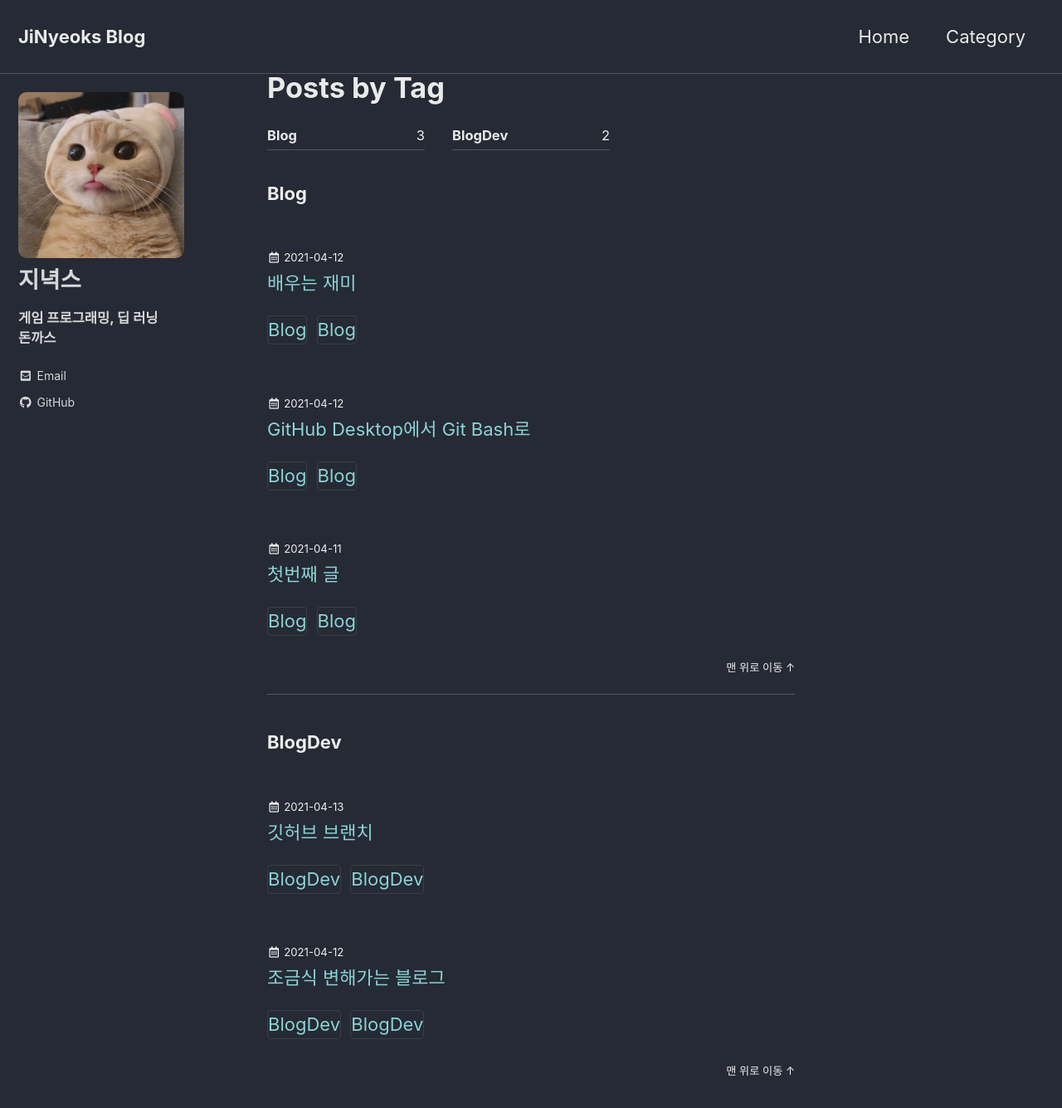
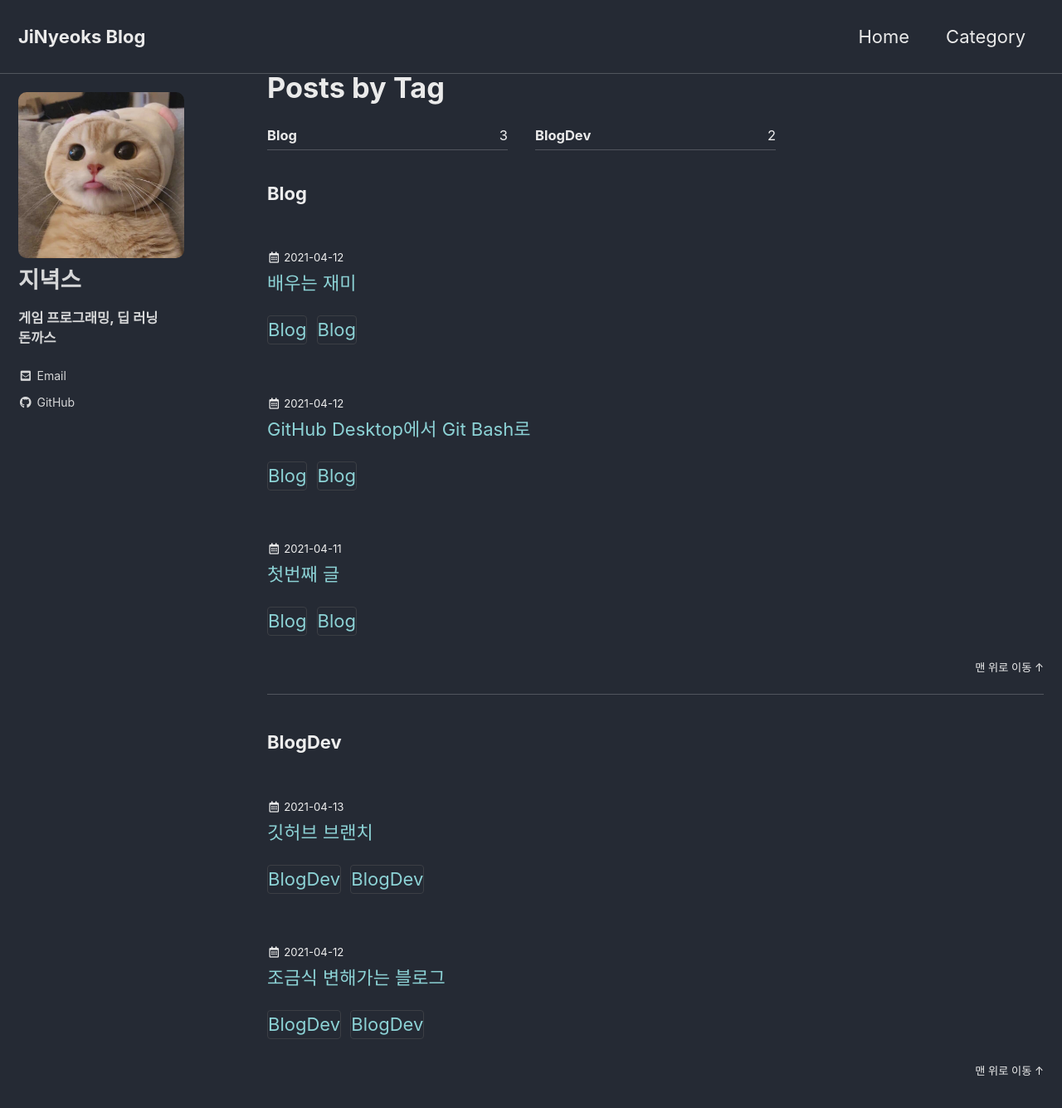
Before and after one commit to 0201jin/0201jin.github.io, a Jekyll site: the page built from _pages/tag-archive.md, in a window 1280 px wide and 1400 px high. Shown: the top 1335 px of the window at 83% size. Built offline with Jekyll 4.4.1, drawn with Linux system fonts in a browser that asks for light colours; cached includes are drawn as plain includes.

Commit message:
Archive 우측 패딩값 조정

```diff
--- a/_sass/minimal-mistakes/_archive.scss
+++ b/_sass/minimal-mistakes/_archive.scss
@@ -9,12 +9,12 @@
   @include breakpoint($large) {
     float: right;
     width: calc(100% - #{$right-sidebar-width-narrow});
-    padding-right: $right-sidebar-width-narrow;
+    padding-right: 0px;
   }
 
   @include breakpoint($x-large) {
     width: calc(100% - #{$right-sidebar-width});
-    padding-right: $right-sidebar-width;
+    padding-right: 0px;
   }
 }
 
```
